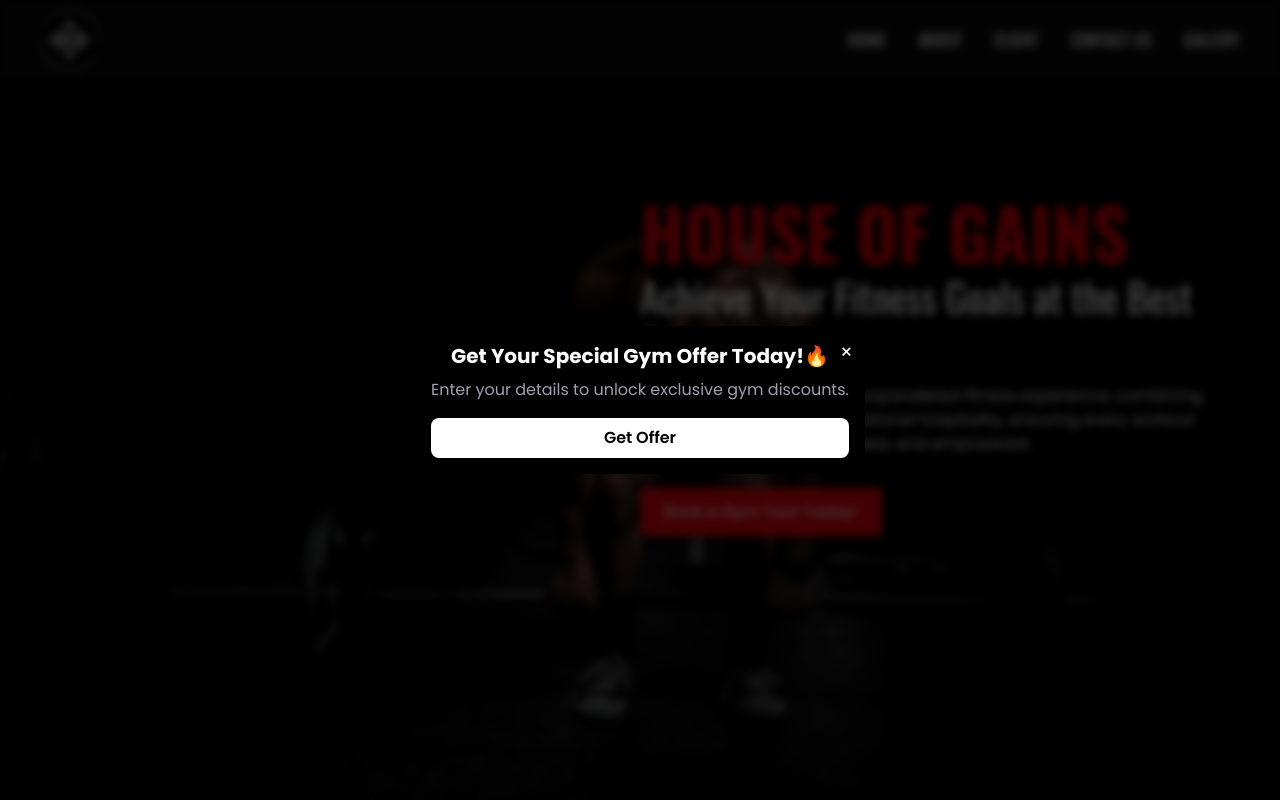
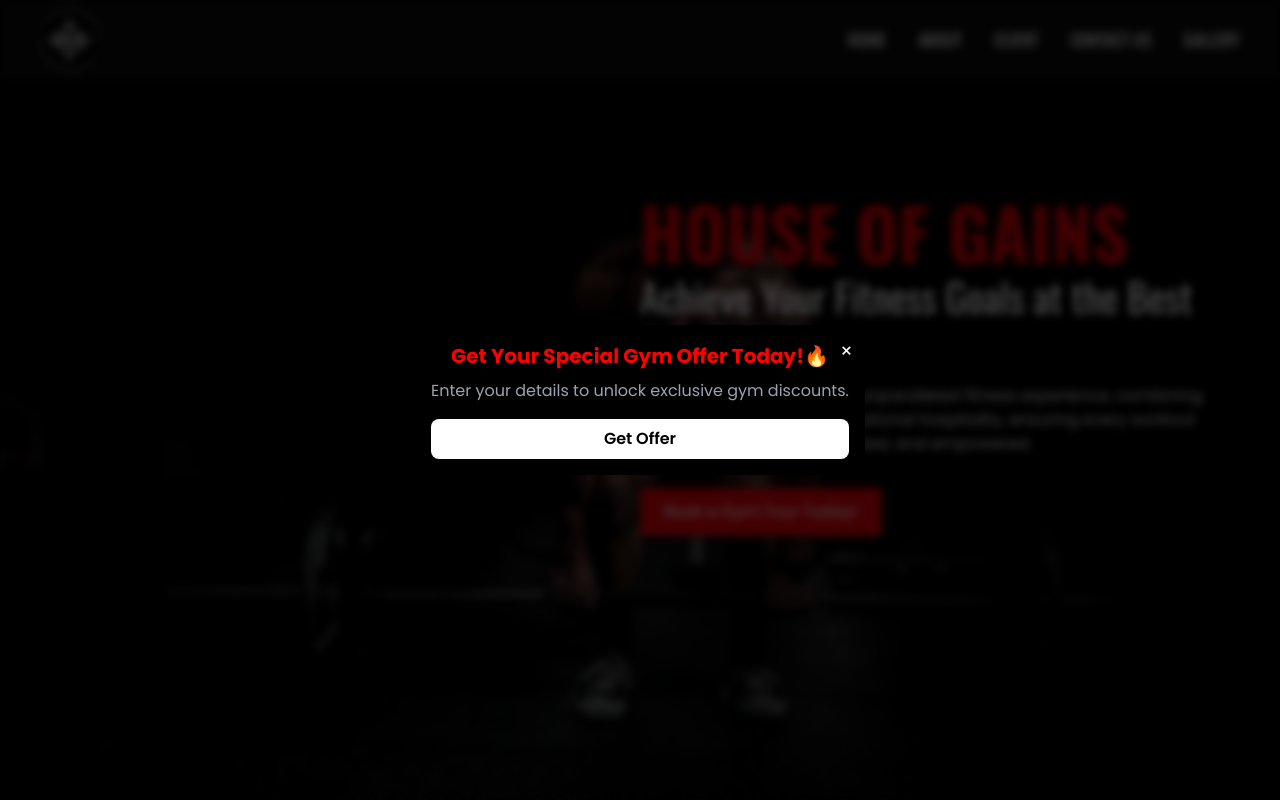
Before and after one commit to geetanshpardhi1/House_of_gains, a React (Vite) app: page / in a window 1280 px wide. Shown: the top 800 px of the page. Built offline with nearby package versions, Linux system fonts and the light colour scheme.

Commit message:
some performance change v7

```diff
--- a/src/App.css
+++ b/src/App.css
@@ -25,6 +25,7 @@
 
 input {
   font-family: "Poppins", sans-serif;
+  font-display: swap;
 }
 
 html,
--- a/src/components/LeadMagnetPopup/LeadMagnetPopup.jsx
+++ b/src/components/LeadMagnetPopup/LeadMagnetPopup.jsx
@@ -63,9 +63,17 @@ const LeadMagnetPopup = ({ onClose }) => {
           <Offer />
         ) : !showForm ? (
           <>
-            <h3 className="text-xl font-bold text-center">
+            <h3
+              style={{
+                color: "red",
+                fontSize: "1.25rem",
+                fontWeight: "bold",
+                textAlign: "center",
+              }}
+            >
               Get Your Special Gym Offer Today!🔥
             </h3>
+
             <p className="text-gray-400 text-center mt-2">
               Enter your details to unlock exclusive gym discounts.
             </p>
--- a/src/styles/About.module.css
+++ b/src/styles/About.module.css
@@ -15,6 +15,7 @@
   padding: 0;
   margin: 0;
   box-sizing: border-box;
+  font-display: swap;
 }
 
 .section__container {
--- a/src/styles/Client.module.css
+++ b/src/styles/Client.module.css
@@ -15,6 +15,7 @@
   padding: 0;
   margin: 0;
   box-sizing: border-box;
+  font-display: swap;
 }
 
 .section__container {
--- a/src/styles/Footer.module.css
+++ b/src/styles/Footer.module.css
@@ -15,6 +15,7 @@
   padding: 0;
   margin: 0;
   box-sizing: border-box;
+  font-display: swap;
 }
 img {
   display: flex;
--- a/src/styles/Header.module.css
+++ b/src/styles/Header.module.css
@@ -12,6 +12,7 @@
   padding: 0;
   margin: 0;
   box-sizing: border-box;
+  font-display: swap;
 }
 
 a {
--- a/src/styles/Hero.module.css
+++ b/src/styles/Hero.module.css
@@ -13,6 +13,7 @@
   padding: 0;
   margin: 0;
   box-sizing: border-box;
+  font-display: swap;
 }
 .section__container {
   height: 100vH;
--- a/src/styles/Membership.module.css
+++ b/src/styles/Membership.module.css
@@ -15,6 +15,7 @@
   padding: 0;
   margin: 0;
   box-sizing: border-box;
+  font-display: swap;
 }
 
 .section__container {
--- a/src/styles/Session.module.css
+++ b/src/styles/Session.module.css
@@ -9,12 +9,14 @@
   --white: #ffffff;
   --max-width: 1200px;
   --header-font: "Oswald", sans-serif;
+
 }
 
 * {
   padding: 0;
   margin: 0;
   box-sizing: border-box;
+  font-display: swap;
 }
 
 .btn {
```
